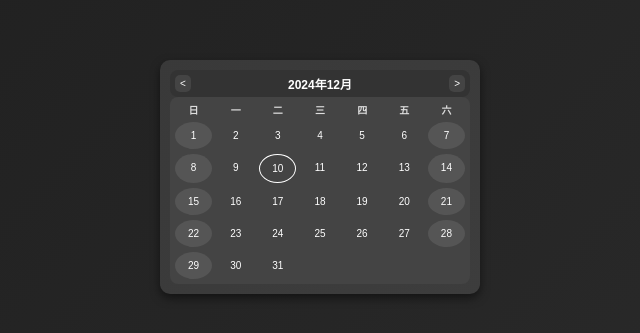
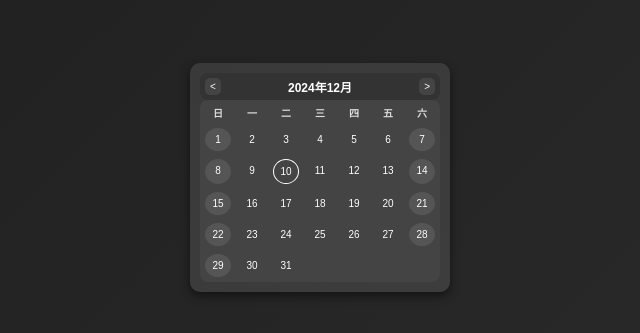
Before and after one commit to Jammyooo/Calendar, a plain HTML site: page index.html in a window 1280 px wide. Shown: the part 223-556 px from the top of the page, without its empty margins (320-960 px from the left). Drawn offline with Linux system fonts and the light colour scheme.

Commit message:
Update index.html

```diff
--- a/index.html
+++ b/index.html
@@ -3,7 +3,7 @@
 <head>
     <meta charset="UTF-8">
     <meta name="viewport" content="width=device-width, initial-scale=1.0">
-    <title>紧凑型日历组件</title>
+    <title>自适应日历</title>
     <style>
         body {
             font-family: Arial, sans-serif;
@@ -19,7 +19,7 @@
             border-radius: 10px;
             box-shadow: 0 4px 10px rgba(0, 0, 0, 0.5);
             padding: 10px;
-            width: 300px;
+            width: 240px; /* 根据日历内容宽度调整 */
             color: white;
         }
         .calendar-header {
@@ -50,7 +50,7 @@
             padding: 5px;
             display: grid;
             grid-template-columns: repeat(7, 1fr); /* 每行 7 列 */
-            grid-gap: 5px; /* 间距调整为 5px */
+            grid-gap: 8px; /* 间距增加 */
             text-align: center;
         }
         .weekday {
@@ -59,7 +59,7 @@
             color: #ddd;
         }
         .calendar-day {
-            padding: 8px; /* 日期单元格尺寸 */
+            padding: 6px; /* 调整日期单元格尺寸 */
             font-size: 10px; /* 日期字体 */
             border-radius: 50%;
         }
```
